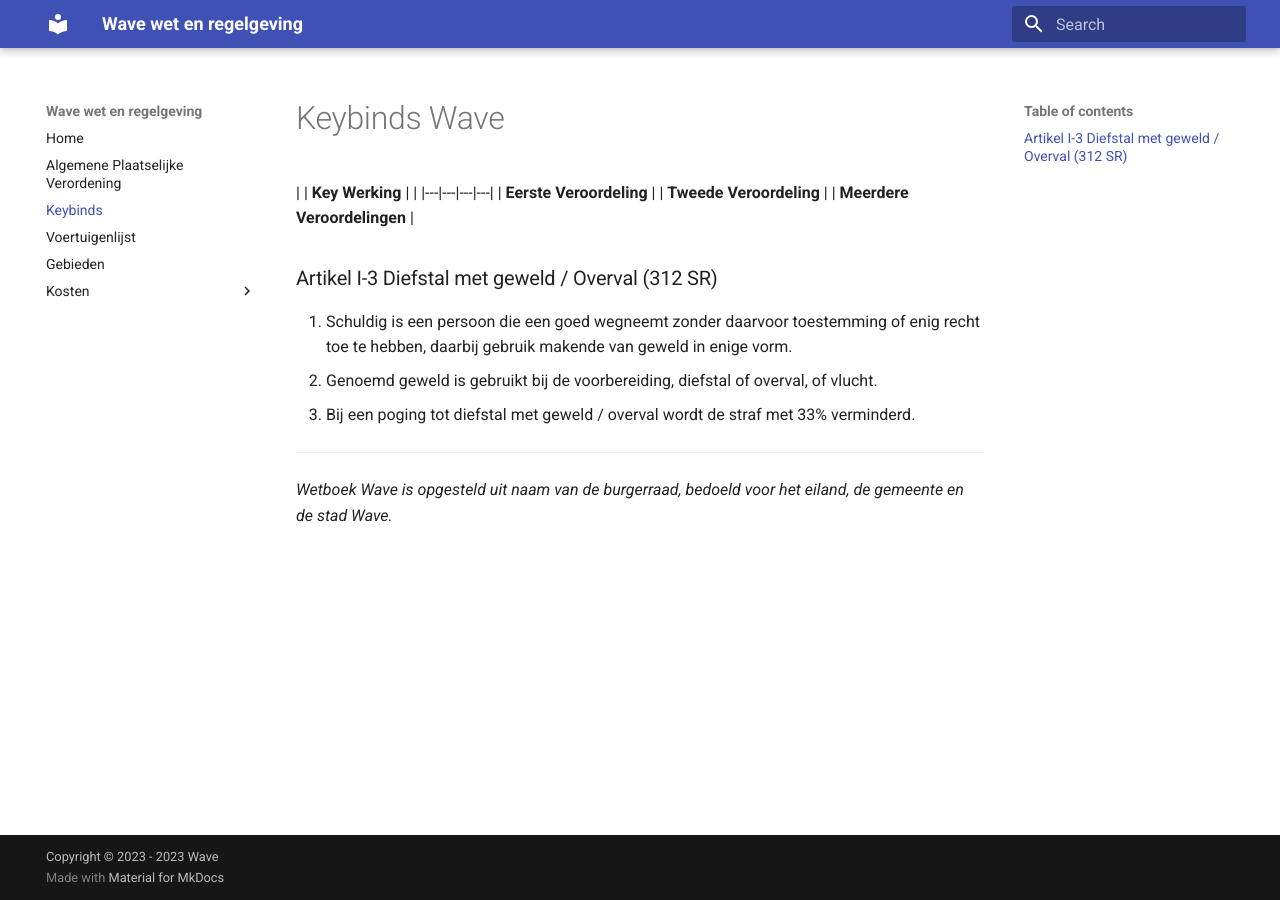
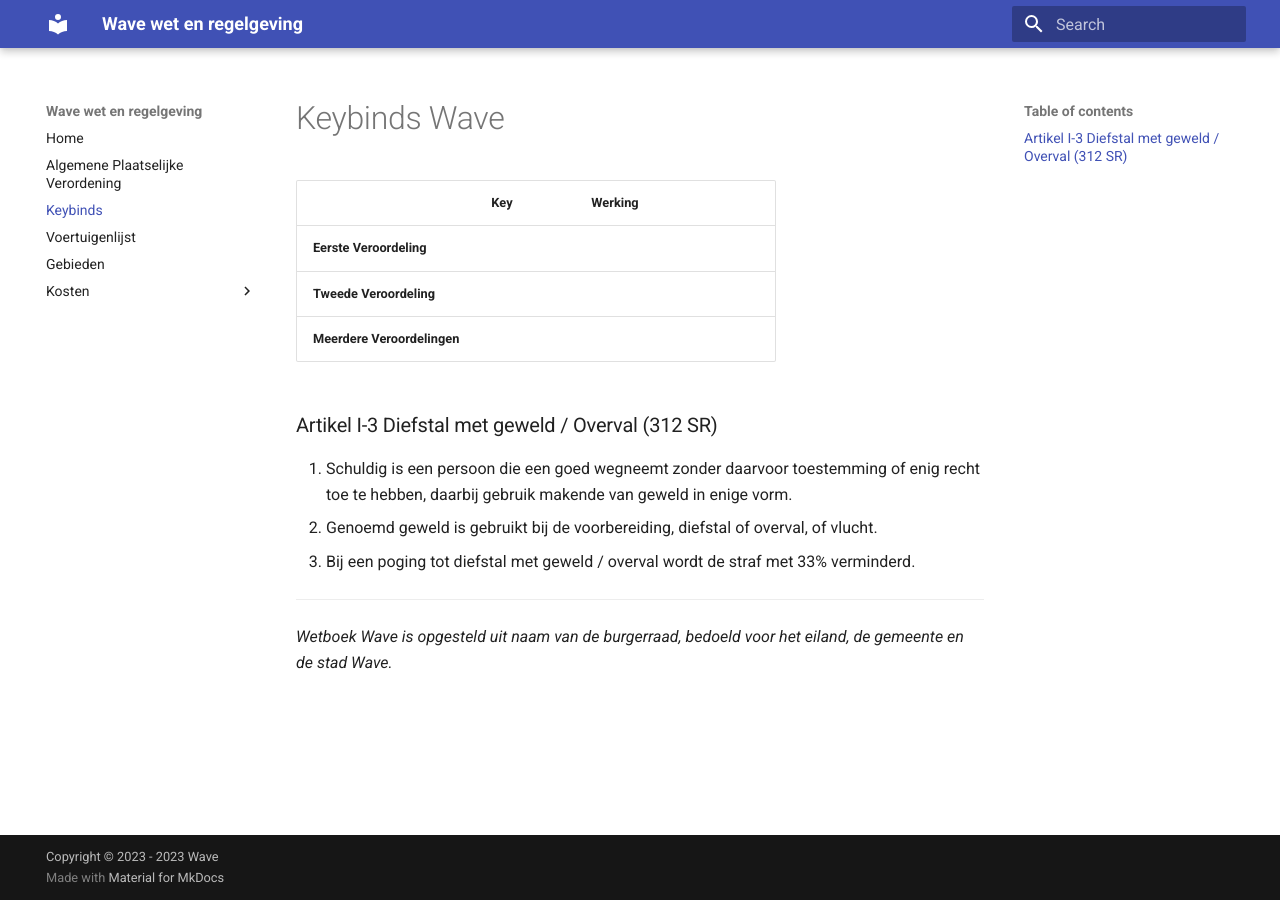
Before and after one commit to mickjoel/wetboek.sunstone, an MkDocs documentation site: the page built from docs/keybinds.md, in a window 1280 px wide. Built offline with MkDocs 1.6.1 and Material for MkDocs 9.7.7, drawn with Linux system fonts in a browser that asks for light colours.

```diff
--- a/docs/keybinds.md
+++ b/docs/keybinds.md
@@ -3,7 +3,7 @@
 
 
 
-|   | **Key**  **Werking**  |   |
+|   | **Key** | **Werking**  |   |
 |---|---|---|---|
 |  **Eerste Veroordeling** |
 | **Tweede Veroordeling** |
```
